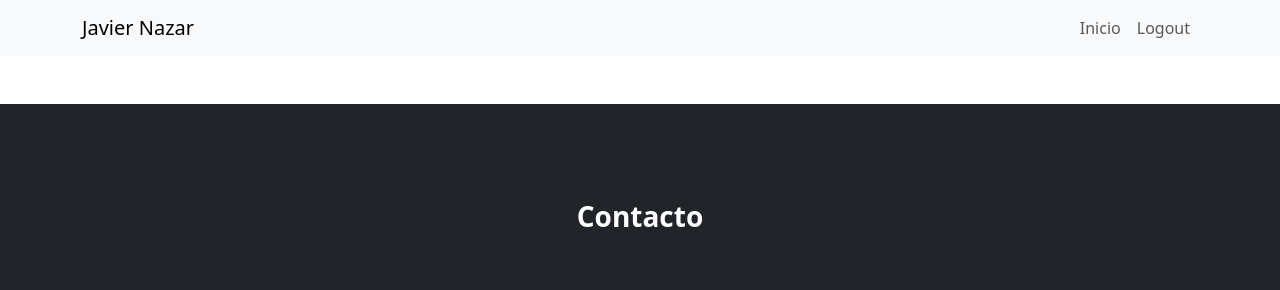
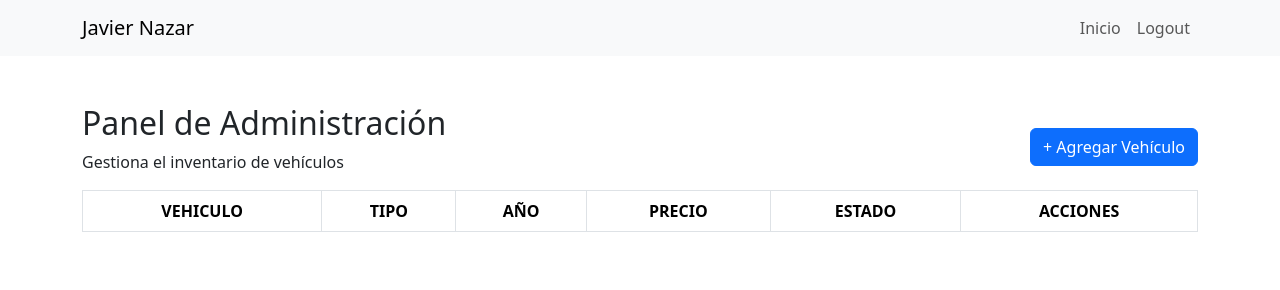
Before and after one commit to nachonazar/catalogoVehiculos, a React (Vite) app: page / in a window 1280 px wide. Shown: the top 290 px of the page. Built offline with nearby package versions, Linux system fonts and the light colour scheme.

Commit message:
agregue los componentes para el proyecto del crud

```diff
--- a/src/App.jsx
+++ b/src/App.jsx
@@ -4,11 +4,14 @@ import Footer from "./components/shared/Footer";
 import { BrowserRouter } from "react-router";
 import Menu from "./components/shared/Menu";
 import Contacto from "./components/shared/Contacto";
+import Inicio from "./components/pages/Inicio";
+import Administrador from "./components/pages/Administrador";
 
 function App() {
   return (
     <BrowserRouter>
       <Menu />
+      <Administrador />
       <Contacto />
       <Footer />
     </BrowserRouter>
--- a/src/components/pages/Administrador.jsx
+++ b/src/components/pages/Administrador.jsx
@@ -0,0 +1,31 @@
+import React from "react";
+import { Button, Container, Table } from "react-bootstrap";
+
+const Administrador = () => {
+  return (
+    <Container className="mt-5">
+      <div className="d-flex justify-content-between align-items-center">
+        <div>
+          <h2>Panel de Administración</h2>
+          <p>Gestiona el inventario de vehículos</p>
+        </div>
+        <Button>+ Agregar Vehículo</Button>
+      </div>
+      <Table responsive striped bordered hover>
+      <thead>
+          <tr className="text-center">
+            <th>VEHICULO</th>
+            <th>TIPO</th>
+            <th>AÑO</th>
+            <th>PRECIO</th>
+            <th>ESTADO</th>
+            <th>ACCIONES</th>
+          </tr>
+        </thead>
+        <tbody></tbody>
+        </Table>
+    </Container>
+  );
+};
+
+export default Administrador;
--- a/src/components/pages/Inicio.jsx
+++ b/src/components/pages/Inicio.jsx
@@ -0,0 +1,23 @@
+import React from "react";
+import { Container, Row, Form } from "react-bootstrap";
+
+const Inicio = () => {
+  return (
+    <div>
+      <Container className="mt-5">
+        <h2>Vehiculos Disponibles</h2>
+        <p>Explora nuestro catálogo de vehículos</p>
+      <Form>
+        <Form.Group className="mb-3" controlId="formBasicEmail">
+          <Form.Control
+            type="text"
+            placeholder="Buscar por marca o modelo..."
+          />
+        </Form.Group>
+      </Form>
+      </Container>
+    </div>
+  );
+};
+
+export default Inicio;
```
